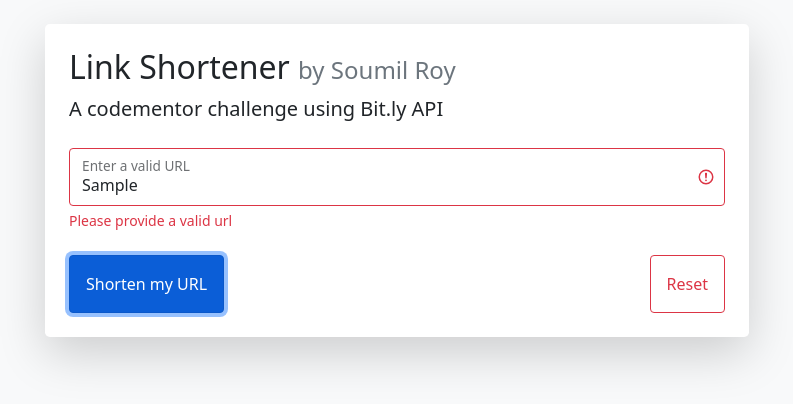
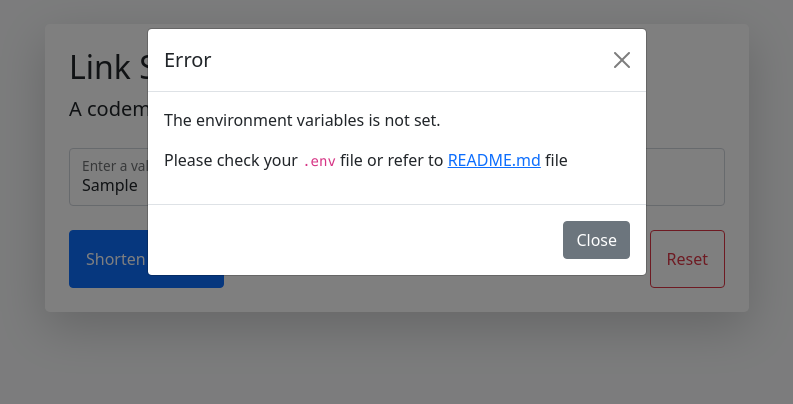
Before and after one commit to soumilroy/codementor-link-shortener, a website with bundled scripts: page public/index.html in a window 1280 px wide. Both pictures are taken after typing "Sample" into the empty fields and a click on the button "Shorten my URL". Shown: the whole page, without its empty margins (243-1036 px from the left). Built offline with nearby package versions, Linux system fonts and the light colour scheme.

Commit message:
check env before usage

```diff
--- a/package.json
+++ b/package.json
@@ -14,6 +14,7 @@
     "is-url-superb": "^6.0.0"
   },
   "devDependencies": {
+    "@snowpack/plugin-dotenv": "^2.1.0",
     "prettier": "^2.2.1",
     "snowpack": "^3.3.7"
   }
--- a/public/index.html
+++ b/public/index.html
@@ -18,7 +18,12 @@
           <div id="shortLinkRow" class="bg-white p-4 shadow-lg rounded-3">
             <h1 class="fs-2">
               Link Shortener
-              <small class="text-muted fs-4"> by Soumil Roy </small>
+              <small class="text-muted fs-5">
+                by
+                <a href="https://www.linkedin.com/in/soumilroy/" target="_blank"
+                  >Soumil Roy</a
+                >
+              </small>
             </h1>
             <p class="lead">A codementor challenge using Bit.ly API</p>
 
@@ -93,6 +98,52 @@
           </div>
         </div>
       </div>
+
+      <!-- Check Env -->
+      <div
+        class="modal fade"
+        id="envModal"
+        data-bs-backdrop="static"
+        data-bs-keyboard="false"
+        tabindex="-1"
+        aria-labelledby="envModal"
+        aria-hidden="true"
+      >
+        <div class="modal-dialog">
+          <div class="modal-content">
+            <div class="modal-header">
+              <h5 class="modal-title">Error</h5>
+              <button
+                type="button"
+                class="btn-close"
+                data-bs-dismiss="modal"
+                aria-label="Close"
+              ></button>
+            </div>
+            <div class="modal-body">
+              <p>The environment variables is not set.</p>
+              <p>
+                Please check your <code>.env</code> file or refer to
+                <a
+                  href="https://github.com/soumilroy/codementor-link-shortener"
+                  target="_blank"
+                  >README.md</a
+                >
+                file
+              </p>
+            </div>
+            <div class="modal-footer">
+              <button
+                type="button"
+                class="btn btn-secondary"
+                data-bs-dismiss="modal"
+              >
+                Close
+              </button>
+            </div>
+          </div>
+        </div>
+      </div>
     </div>
 
     <script type="module" src="/dist/index.js"></script>
--- a/snowpack.config.js
+++ b/snowpack.config.js
@@ -1,11 +1,10 @@
-/** @type {import("snowpack").SnowpackUserConfig } */
 module.exports = {
   mount: {
     public: { url: '/', static: true },
     src: { url: '/dist' },
   },
   plugins: [
-
+    "@snowpack/plugin-dotenv"
   ],
   routes: [
     /* Enable an SPA Fallback in development: */
--- a/src/index.js
+++ b/src/index.js
@@ -1,30 +1,28 @@
-/**
- * This file is just a silly example to show everything working in the browser.
- * When you're ready to start on your site, clear the file. Happy hacking!
- **/
-
-import confetti from 'canvas-confetti';
 import 'bootstrap/dist/css/bootstrap.min.css';
-import { Tooltip, Toast } from 'bootstrap';
+import { Tooltip, Toast, Modal } from 'bootstrap';
 import isUrl from 'is-url-superb'
 import ClipboardJS from 'clipboard'
+import confetti from 'canvas-confetti';
 
 const shortLinkRow = document.querySelector('#shortLinkRow');
 const urlForm = document.querySelector('#url-form');
 const urlField = document.querySelector('#url');
 const spinner = document.querySelector('.spinner');
 
-const accessToken = `6ba678af9807db37d7577118c6733e72d9459d3a`;
-const bitlyURL = `https://api-ssl.bitly.com/v4/shorten`;
+const bitlyURL = import.meta.env.SNOWPACK_PUBLIC_BITLY_API_SHORTEN_URL;
+const accessToken = import.meta.env.SNOWPACK_PUBLIC_BITLY_API_TOKEN;
 
-document.querySelector('#resetResults').addEventListener('click', resetEverything)
-
-urlField.addEventListener('keyup', removeErrorField)
+let envModal = new Modal(document.getElementById('envModal'), {})
 
 urlForm.addEventListener('submit', e => {
   e.preventDefault();
 
   removeResultSet()
+
+  if (!checkEnvVariables()) {
+    envModal.show();
+    return;
+  };
 
   if (!isUrl(urlField.value)) {
     urlField.classList.add('is-invalid');
@@ -49,9 +47,14 @@ urlForm.addEventListener('submit', e => {
     spinner.classList.add('d-none');
     populateShortLink(link);
   })
-  .catch(e => console.log(e.message))
+  .catch(e => console.log(e))
 });
 
+urlField.addEventListener('keyup', removeErrorField)
+
+const checkEnvVariables = () => {
+  return bitlyURL && accessToken
+}
 
 function populateShortLink(shortUrl) {
   const result = `
@@ -125,10 +128,10 @@ function populateShortLink(shortUrl) {
     </div>
   `;
 
-    let resultRow = document.createElement('div');
-    resultRow.classList.add('results', 'row', 'mt-3');
-    resultRow.innerHTML = result;
-    shortLinkRow.insertAdjacentElement('beforeend', resultRow);
+  let shortUrlRow = document.createElement('div');
+  shortUrlRow.classList.add('results', 'row', 'mt-3');
+  shortUrlRow.innerHTML = result;
+  shortLinkRow.insertAdjacentElement('beforeend', shortUrlRow);
   fireConfetti()
   initializeResultComponents()
 }
@@ -142,7 +145,7 @@ function fireConfetti() {
   confetti.create(document.getElementById('canvas'), {
     resize: true,
     useWorker: true,
-  })({ particleCount: 100, spread: 110 });
+  })({ particleCount: 200, spread: 200 });
 }
 
 function initializeResultComponents() {
@@ -171,3 +174,5 @@ function resetEverything() {
   removeErrorField();
   removeResultSet()
 }
+
+document.querySelector('#resetResults').addEventListener('click', resetEverything)
```
Also changed, not shown: README.md, 3 other files. Lines whose indentation alone changed are shown as unchanged.
